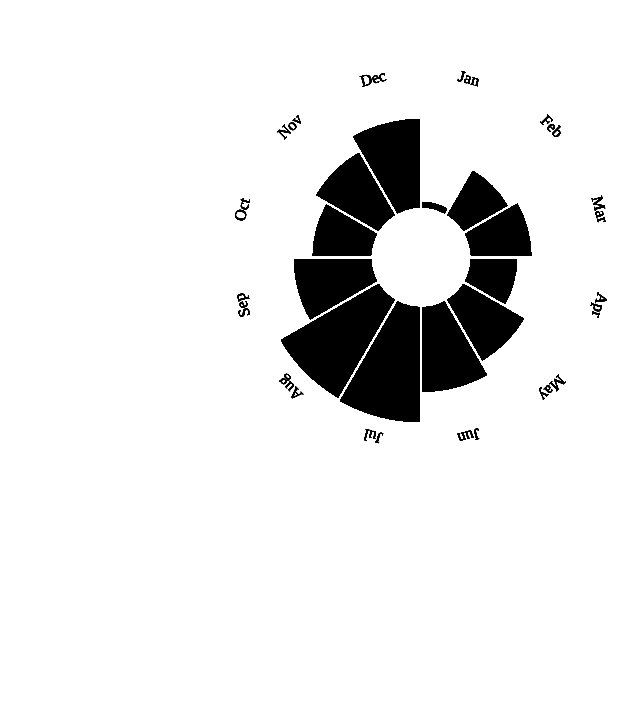
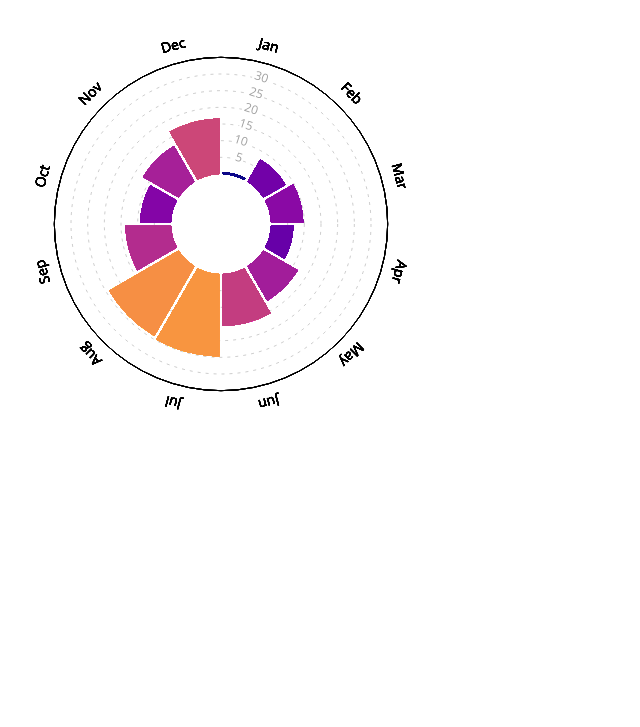
Before and after one commit to duryno/duryno.github.io, a plain HTML site: page project2/index.html in a window 1280 px wide. Shown: the whole page, without its empty margins (105-745 px from the left). Drawn offline with nearby package versions, Linux system fonts and the light colour scheme.

Commit message:
Project 2 - added ticks, colours, foundation for interactivity

```diff
--- a/project2/index.html
+++ b/project2/index.html
@@ -5,14 +5,15 @@
     <title>Interactive Data Exploration | Project 2</title>
 
     <link rel="stylesheet" type="text/css" href="style.css">
+    <link href="https://fonts.googleapis.com/css?family=Open+Sans:400,700" rel="stylesheet">
 
     <script src="https://d3js.org/d3.v4.min.js"></script>
     <script src="js/radial_plot.js"></script>
-    <script src="js/d3-scale-radial.js"></script>
+    <!--<script src="js/d3-scale-radial.js"></script>-->
 </head>
 <body>
     <section>
-        <svg id="radial-plot" width="1000" height="700"></svg>
+        <svg id="radial-plot" width="600" height="600"></svg>
     </section>
 </body>
 </html>
--- a/project2/js/radial_plot.js
+++ b/project2/js/radial_plot.js
@@ -23,7 +23,7 @@ function init() {
         .range([0, 2 * Math.PI])
         .align(0);
 
-    var y = d3.scaleRadial()
+    var y = d3.scaleLinear()
         .range([innerRadius, outerRadius]);
 
     d3.tsv("copenhagen.txt", function(error, data) {
@@ -39,8 +39,8 @@ function init() {
 
         // data.sort(function(a, b) { return b[data.columns[6]] -  a[data.columns[6]]; });
         x.domain(data.map(function(d,i) { return months[(i%12)]; }));
-        y.domain([0, d3.max(data, function(d,i) { var month = months[(i%12)].toUpperCase(); return d[month]; })])
-         .range([50, 1000]);
+        y.domain([0, 30])//d3.max(data, function(d,i) { var month = months[(i%12)].toUpperCase(); return d[month]; })]) --remove missing values (999)
+         .range([50, 150]);
         // z.domain(data.columns.slice(1));
 
         // var y = d3.scaleRadial()
@@ -66,61 +66,96 @@ function init() {
         //     .attr("height", function(d,i) { return height - y(getMonthAverage(data, d, i));
         //     });
 
+        var label = g.append("g")
+            .selectAll("g")
+            .data(data)
+            .enter().append("g")
+            .attr("text-anchor", "middle")
+            .attr("transform", function(d,i) { return "rotate(" + ((x(months[(i%12)]) + x.bandwidth() / 2) * 180 / Math.PI - 90)  + ")translate(" + innerRadius + ",0)"; });
+
+        label.append("text")
+            .attr("transform", function(d) { return "rotate(90)"; })
+            .style("font-size", "14px")
+            .text(function(d,i) { return months[(i%12)]; });
+
+        var yAxis = g.append("g")
+            .attr("text-anchor", "end");
+
+        var yTick = yAxis
+            .selectAll("g")
+            .data(y.ticks(5).slice(1))
+            .enter().append("g");
+
+        yTick.append("circle")
+            .attr("fill", "none")
+            .attr("stroke", "#000")
+            .attr("stroke-dasharray", "3,5")
+            .attr("stroke-opacity", 0.2)
+            .attr("r", y);
+
+        yTick.append("circle")
+            .attr("fill", "none")
+            .attr("stroke", "#000")
+            .attr("r", y(35));
+
+        //weird hack
+        yTick.append("text")
+            .attr("x", 0)
+            .attr("y", function(d) { return -y(d); })
+            .attr("dy", "0.15em")
+            .attr("transform", "rotate(18)")
+            .attr("stroke", "#fff")
+            .attr("stroke-width", 5)
+            .text(y.tickFormat(10, "s"));
+
+        yTick.append("text")
+            .attr("x", 0)
+            .attr("y", function(d) { return -y(d); })
+            .attr("fill", "rgba(0,0,0,0.38)")
+            .attr("dy", "0.15em")
+            .attr("transform", "rotate(18)")
+            .text(y.tickFormat(10, "s"));
+
+        var colorScale =
+            d3.scaleLinear()
+                .domain(d3.extent(data,
+                    function(d,i){
+                        return getMonthAverage(data, d.data, i);}))
+                .range([0,0.75]);
+
         g.append("g")
             .selectAll("g")
             .data(d3.stack().keys(data.columns.slice(1))(data))
-            .enter().append("g")
+            .enter()
+            .append("g")
             .selectAll("path")
             .data(function(d) { return d; })
-            .enter().append("path")
+            .enter()
+            .append("path")
             .attr("d", d3.arc()
                 .innerRadius(function(d) { return 50; })
                 .outerRadius(function(d,i) { return y(getMonthAverage(data, d.data, i)); })
                 .startAngle(function(d,i) { return x(months[(i%12)]); })
                 .endAngle(function(d,i) { return x(months[(i%12)]) + x.bandwidth(); })
                 .padAngle(0.02)
-                .padRadius(innerRadius));
+                .padRadius(innerRadius))
+            .attr("fill", function(d,i) {
+                return d3.interpolatePlasma(colorScale(getMonthAverage(data, d.data, i)));
+            })
+            .on("mouseover", handleMouseOver)
+            .on("mouseout", handleMouseOut);
 
-        var label = g.append("g")
-            .selectAll("g")
-            .data(data)
-            .enter().append("g")
-            .attr("text-anchor", "middle")
-            .attr("transform", function(d,i) { return "rotate(" + ((x(months[(i%12)]) + x.bandwidth() / 2) * 180 / Math.PI - 90) + ")translate(" + innerRadius + ",0)"; });
+        function handleMouseOver(d, i) {
 
-        label.append("text")
-            .attr("transform", function(d) { return "rotate(90)"; })
-            .text(function(d,i) { return months[(i%12)]; });
+            // Use D3 to select element, change color and size
+            d3.select(this).attr("fill", "#FF6D00");
+            console.log(getMonthAverage(data, d.data, i));
+        }
 
-        // var yAxis = g.append("g")
-        //     .attr("text-anchor", "end");
-        //
-        // var yTick = yAxis
-        //     .selectAll("g")
-        //     .data(y.ticks(10).slice(1))
-        //     .enter().append("g");
-        //
-        // yTick.append("circle")
-        //     .attr("fill", "none")
-        //     .attr("stroke", "#000")
-        //     .attr("stroke-opacity", 0.5)
-        //     .attr("r", y);
-        //
-        // yTick.append("text")
-        //     .attr("x", -6)
-        //     .attr("y", function(d) { return -y(d); })
-        //     .attr("dy", "0.35em")
-        //     .attr("fill", "none")
-        //     .attr("stroke", "#fff")
-        //     .attr("stroke-width", 5)
-        //     .text(y.tickFormat(10, "s"));
-        //
-        // yTick.append("text")
-        //     .attr("x", -6)
-        //     .attr("y", function(d) { return -y(d); })
-        //     .attr("dy", "0.35em")
-        //     .text(y.tickFormat(10, "s"));
-        //
+        function handleMouseOut(d, i) {
+            // Use D3 to select element, change color back to normal
+            d3.select(this).attr("fill", d3.interpolatePlasma(colorScale(getMonthAverage(data, d.data, i))));
+        }
         // yAxis.append("text")
         //     .attr("x", -6)
         //     .attr("y", function(d) { return -y(y.ticks(10).pop()); })
@@ -151,104 +186,4 @@ function init() {
         return d3.mean(data, function(d) { return d[month]; });
     }
 
-    // var width = 960,
-    //     height = 500,
-    //     barHeight = height / 2 - 40;
-    //
-    // var formatNumber = d3.format("s");
-    //
-    // var color = d3.scaleOrdinal()
-    //     .range(["#8dd3c7","#ffffb3","#bebada","#fb8072","#80b1d3","#fdb462","#b3de69","#fccde5","#d9d9d9","#bc80bd","#ccebc5","#ffed6f"]);
-    //
-    // var svg = d3.select('body').append("svg")
-    //     .attr("width", width)
-    //     .attr("height", height)
-    //     .append("g")
-    //     .attr("transform", "translate(" + width/2 + "," + height/2 + ")");
-    //
-    // d3.tsv("copenhagen.txt", function(error, data) {
-    //
-    //     data.sort(function(a,b) { return b.YEAR - a.YEAR; });
-    //
-    //     // var extent = d3.extent(data, function(d) { return d.YEAR; });
-    //     var barScale = d3.scaleLinear()
-    //         .domain(0, 30)
-    //         .range([50, barHeight]);
-    //
-    //     // var keys = data.map(function(d,i) {
-    //     //     if(i < 12)
-    //     //         return months[i];
-    //     // });
-    //     var numBars = months.length;
-    //
-    //     var x = d3.scaleLinear()
-    //         .domain(0, 30)
-    //         .range([0, -barHeight]);
-    //
-    //     var xAxis = d3.axisLeft()
-    //         .scale(x)
-    //         .ticks(3)
-    //         .tickFormat(formatNumber);
-    //
-    //     var circles = svg.selectAll("circle")
-    //         .data(x.ticks(3))
-    //         .enter().append("circle")
-    //         .attr("r", function(d) {return barScale(d);})
-    //         .style("fill", "none")
-    //         .style("stroke", "black")
-    //         .style("stroke-dasharray", "2,2")
-    //         .style("stroke-width",".5px");
-    //
-    //     var arc = d3.arc()
-    //         .startAngle(function(d,i) { return (i * 2 * Math.PI) / numBars; })
-    //         .endAngle(function(d,i) { return ((i + 1) * 2 * Math.PI) / numBars; })
-    //         .innerRadius(50);
-    //
-    //     var segments = svg.selectAll("path")
-    //         .data(data)
-    //         .enter().append("path")
-    //         .each(function(d) { d.outerRadius = 0; })
-    //         .style("fill", function (d,i) { return color(months[i]); })
-    //         .attr("d", arc);
-    //
-    //     // segments.transition().ease("elastic").duration(1000).delay(function(d,i) {return (25-i)*100;})
-    //     //     .attrTween("d", function(d,index) {
-    //     //         var i = d3.interpolate(d.outerRadius, barScale(+d));
-    //     //         return function(t) { d.outerRadius = i(t); return arc(d,index); };
-    //     //     });
-    //
-    //     svg.append("circle")
-    //         .attr("r", barHeight)
-    //         .classed("outer", true)
-    //         .style("fill", "none")
-    //         .style("stroke", "black")
-    //         .style("stroke-width","1.5px");
-    //
-    //     svg.append("g")
-    //         .attr("class", "x axis")
-    //         .call(xAxis);
-    //
-    //     // Labels
-    //     var labelRadius = barHeight * 1.025;
-    //
-    //     var labels = svg.append("g")
-    //         .classed("labels", true);
-    //
-    //     labels.append("def")
-    //         .append("path")
-    //         .attr("id", "label-path")
-    //         .attr("d", "m0 " + -labelRadius + " a" + labelRadius + " " + labelRadius + " 0 1,1 -0.01 0");
-    //
-    //     labels.selectAll("text")
-    //         .data(months)
-    //         .enter().append("text")
-    //         .style("text-anchor", "middle")
-    //         .style("font-weight","bold")
-    //         .style("fill", function(d, i) {return "#3e3e3e";})
-    //         .append("textPath")
-    //         .attr("xlink:href", "#label-path")
-    //         .attr("startOffset", function(d, i) {return i * 100 / numBars + 50 / numBars + '%';})
-    //         .text(function(d) {return d.toUpperCase(); });
-    //
-    // });
 }
--- a/project2/style.css
+++ b/project2/style.css
@@ -1,6 +1,10 @@
 * {
     margin: 0;
     padding: 0;
+}
+html, body {
+    font-family: 'Open Sans', sans-serif;
+    font-size: 12px;
 }
 section {
     width: 96%;
@@ -8,6 +12,3 @@ section {
     margin: 24px 2%;
     background-color: #fff;
 }
-/*#radial-plot {*/
-    /*width: 100%;*/
-/*}*/
```
